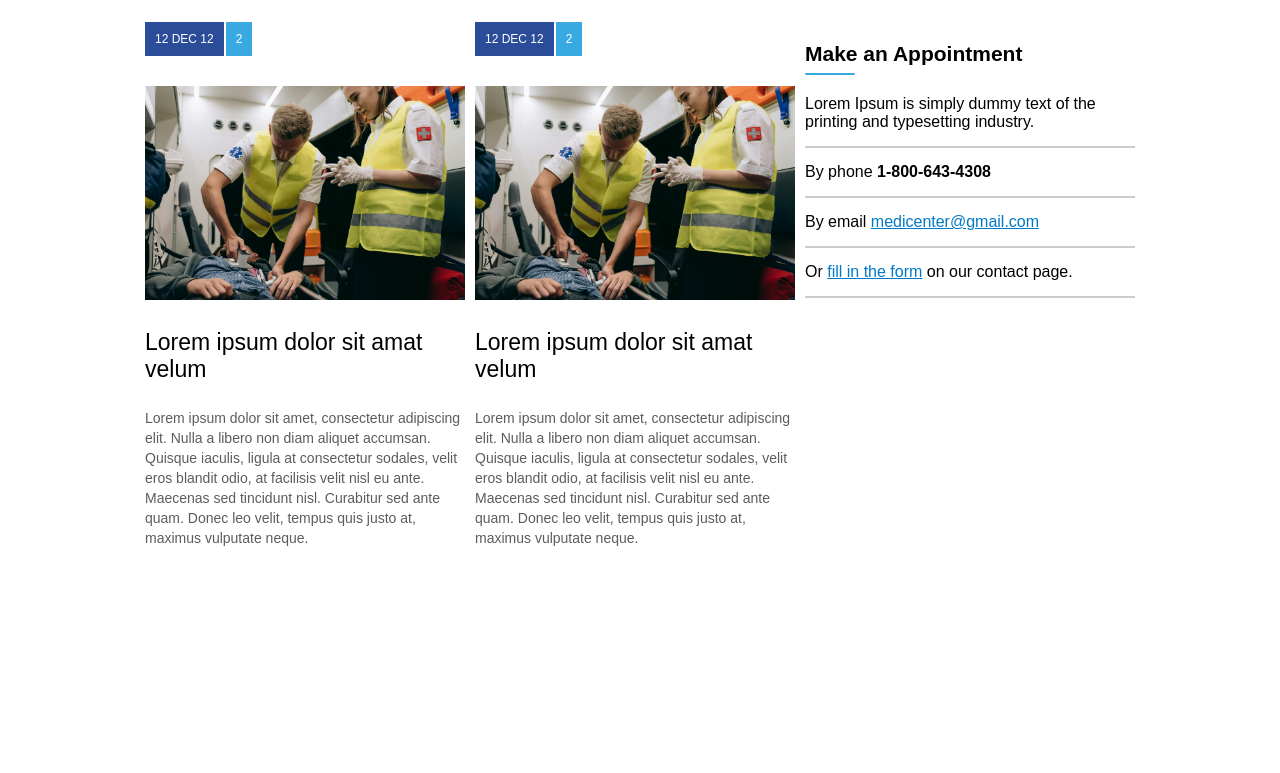
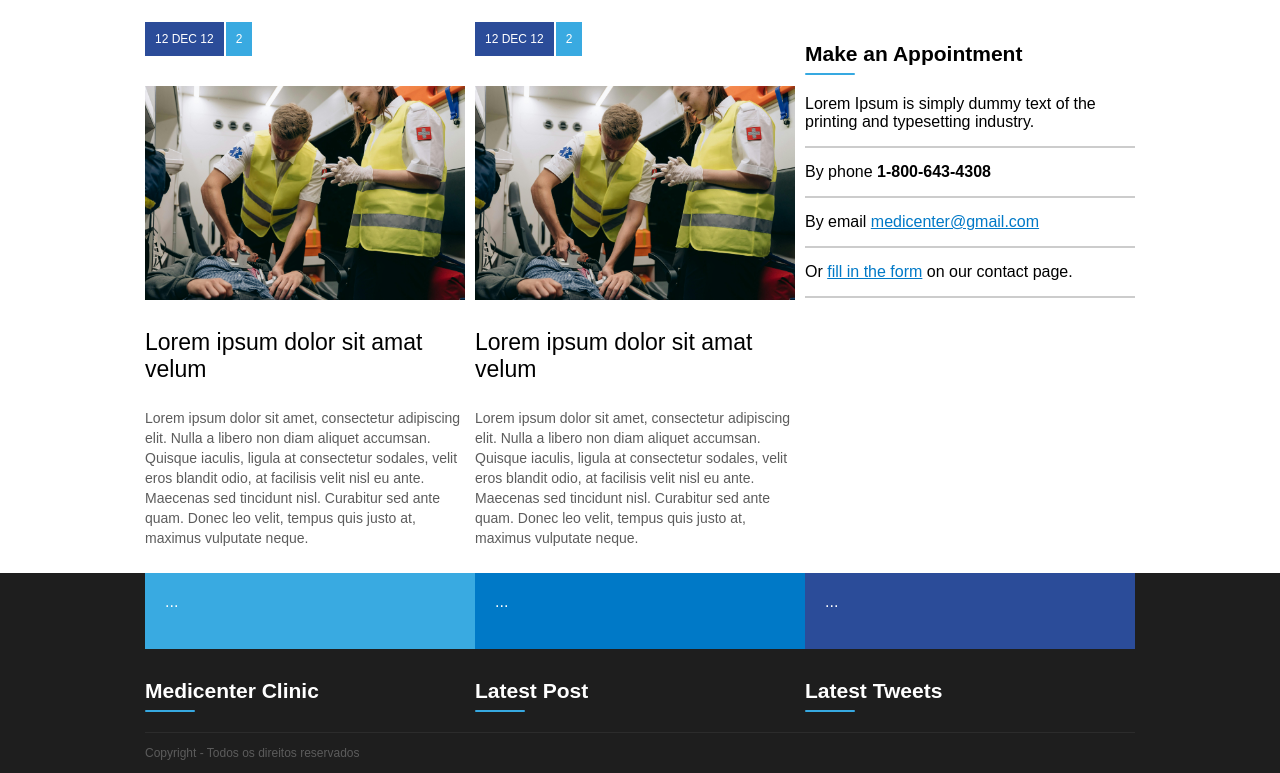
Before and after one commit to Akila0210/medicenter, a plain HTML site: page index.html in a window 1280 px wide. Shown: the part 1401-2174 px from the top of the page. Before the commit the page ends 1974 px from the top, so only its background shows below. Drawn offline with Linux system fonts and the light colour scheme.

Commit message:
começo do rodapé

```diff
--- a/assets/css/style.css
+++ b/assets/css/style.css
@@ -148,7 +148,7 @@
 #geral{
     display: flex;
     justify-content: center;
-    height: 1000px;
+    height: 100%;
 }
 
 #geral section{
@@ -259,3 +259,57 @@
     display: flex;
     flex-wrap: wrap;
 }
+
+footer {
+    background-color: #1e1e1e;
+    height: 200px;
+    display: flex;
+    justify-content: center;
+}
+
+.flex_column{
+    flex-direction: column;
+}
+
+.footer_menu{
+    display: flex;
+    flex: 1;
+}
+
+.fm_1, .fm_2, .fm_3{
+    flex: 1;
+    padding: 20px;
+}
+
+.fm_1{
+    background-color: #39aae1;
+}
+
+.fm_2{
+    background-color: #0079c7;
+}
+
+.fm_3{
+    background-color: #2b4c99;
+}
+
+.footer_area{
+    display: flex;
+}
+
+.area_item{
+    flex: 1;
+    color: #FFFFFF;
+}
+
+footer .widget_title_text{
+    color: #FFFFFF;
+}
+
+.copy{
+    border-top: 1px solid #2C2C2C;
+    height: 40px;
+    line-height: 40px;
+    color: #5c5c5c;
+    font-size: 12px;
+}
--- a/index.html
+++ b/index.html
@@ -211,5 +211,57 @@
             </div>
         </section>
 
+        <footer>
+            <div class="container flex_column">
+                <div class="footer_menu">
+                    <div class="fm_1">
+...
+                    </div>
+                    <div class="fm_2">
+...
+                    </div>
+                    <div class="fm_3">
+...
+                    </div>
+                </div>
+
+                <div class="footer_area">
+                    <div class="area_item">
+
+                        <div class="widget_title">
+                            <div class="widget_title_text">Medicenter Clinic</div>
+                            <div class="widget_title_bar"></div>
+                        </div>
+
+                    </div>
+                    <div class="area_item">
+
+                        <div class="widget_title">
+                            <div class="widget_title_text">Latest Post</div>
+                            <div class="widget_title_bar"></div>
+                        </div>
+
+                    </div>
+                    <div class="area_item">
+
+                        <div class="widget_title ">
+                            <div class="widget_title_text">Latest Tweets</div>
+                            <div class="widget_title_bar"></div>
+                        </div>
+
+                    </div>
+                </div>
+
+                <div class="copy">
+                    Copyright - Todos os direitos reservados
+                </div>
+
+
+
+            </div>
+        </footer>
+
+
+
     </body>
 </html>
```
